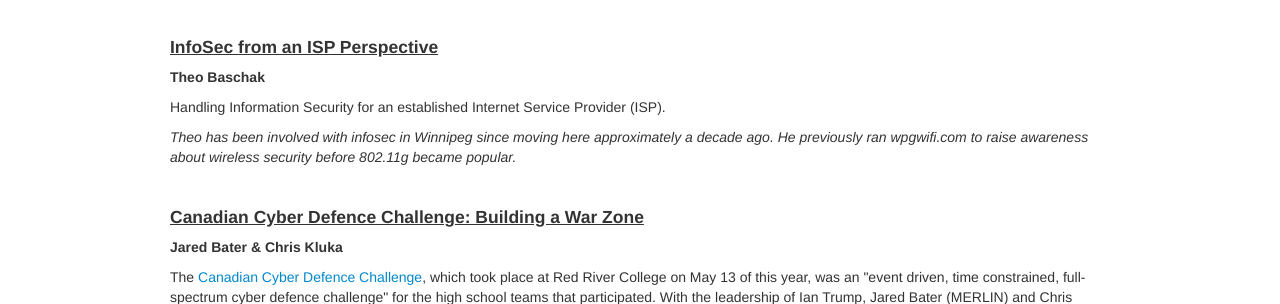
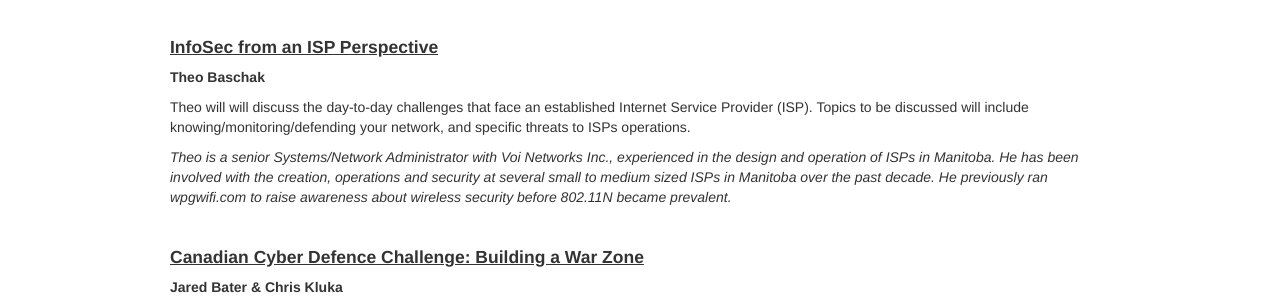
Before and after one commit to BenRogersWPG/bsideswpg.ca, a plain HTML site: page schedule.html in a window 1280 px wide. Shown: the part 469-773 px from the top of the page. Drawn offline with Linux system fonts and the light colour scheme.

Commit message:
Update Theo's presentation abstract and bio

```diff
--- a/schedule.html
+++ b/schedule.html
@@ -169,13 +169,18 @@
     	    <h4 class="title">InfoSec from an ISP Perspective</h4>
     	    <h5 class="speaker">Theo Baschak</h5>
     	    <p class="abstract">
-	      Handling Information Security for an established Internet Service
-	      Provider (ISP).
+	      Theo will will discuss the day-to-day challenges that face an
+	      established Internet Service Provider (ISP). Topics to be discussed
+	      will include knowing/monitoring/defending your network, and specific
+	      threats to ISPs operations.
     	    </p>
     	    <p class="bio">
-	      Theo has been involved with infosec in Winnipeg since moving here
-	      approximately a decade ago. He previously ran wpgwifi.com to raise
-	      awareness about wireless security before 802.11g became popular.
+	      Theo is a senior Systems/Network Administrator with Voi Networks Inc.,
+	      experienced in the design and operation of ISPs in Manitoba.
+	      He has been involved with the creation, operations and security at
+	      several small to medium sized ISPs in Manitoba over the past decade.
+	      He previously ran wpgwifi.com to raise awareness about wireless security
+	      before 802.11N became prevalent.
     	    </p>
           </div>
 
```
